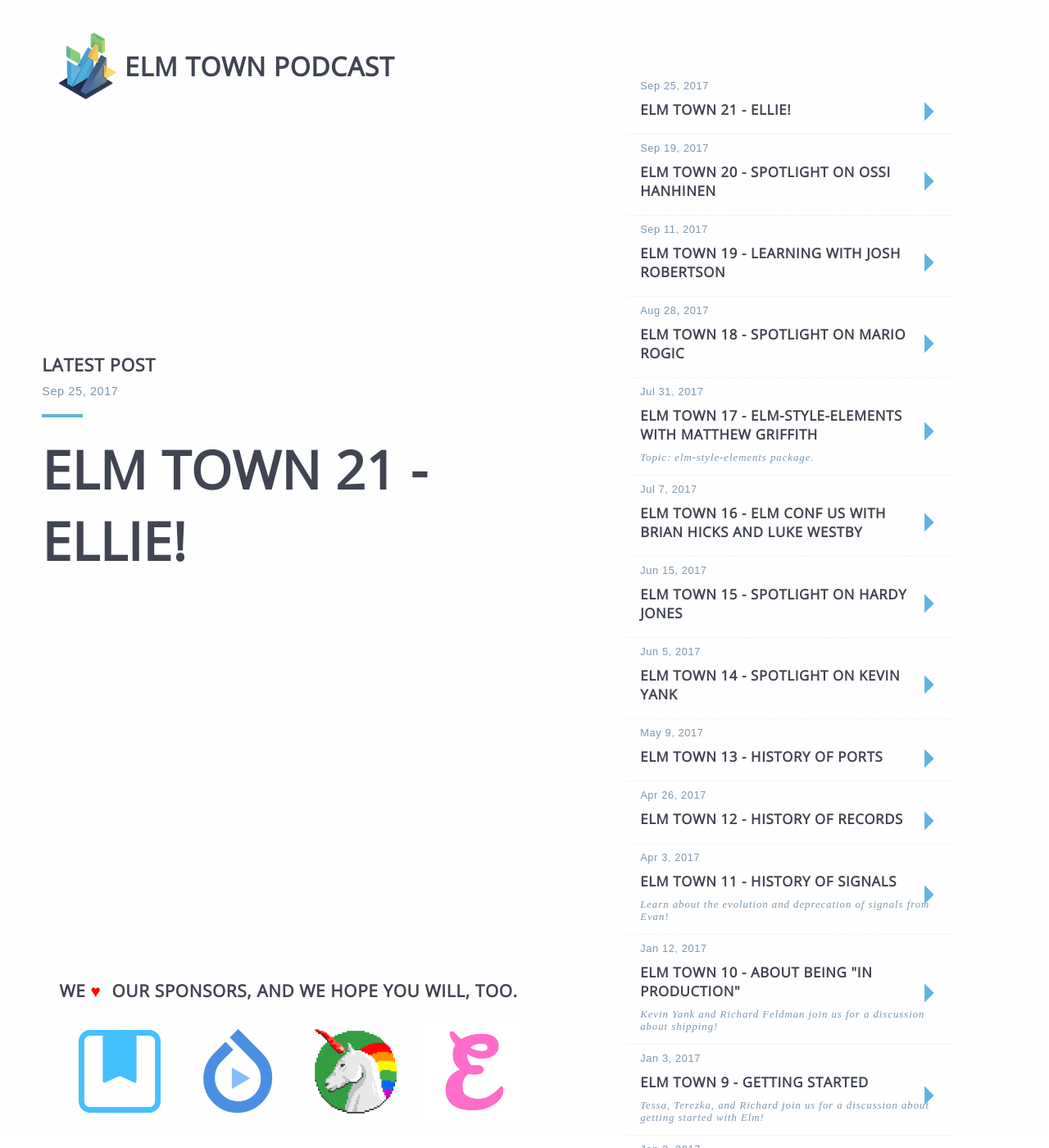
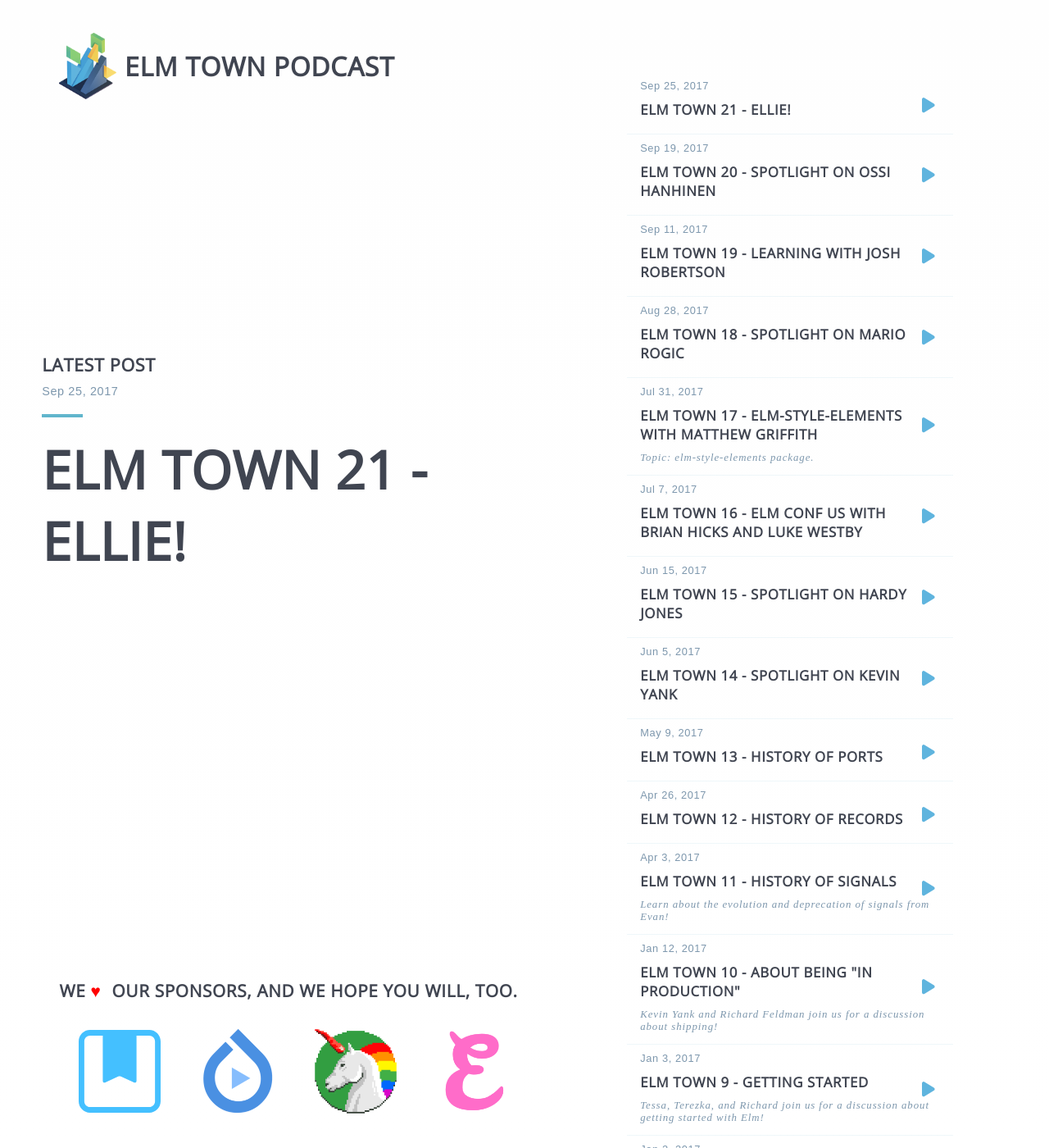
Before and after one commit to elmtown/elmtown.github.io, a Jekyll site: the page built from index.html, in a window 1280 px wide and 1400 px high. Shown: the whole window at 82% size. Built offline with Jekyll 4.4.1, drawn with Linux system fonts in a browser that asks for light colours; nearby versions of some CDN libraries; the list of posts is cut into pages by our own code.

Commit message:
Use FontAwesome for play icon

```diff
--- a/css/main.css
+++ b/css/main.css
@@ -110,10 +110,11 @@
   right: 3%;
   top: 40%;
   display: inline-block;
-  font-size: 2rem;
+  font: normal normal normal 14px/1 FontAwesome;
+  font-size: 1.3rem;
   text-rendering: auto;
   margin-right: 10px;
-  content: "\23F5";
+  content: "\F04B";
   color: #5fb4de;
 }
 .posts-container .post:hover {
```
Also changed, not shown: 1 other file.
